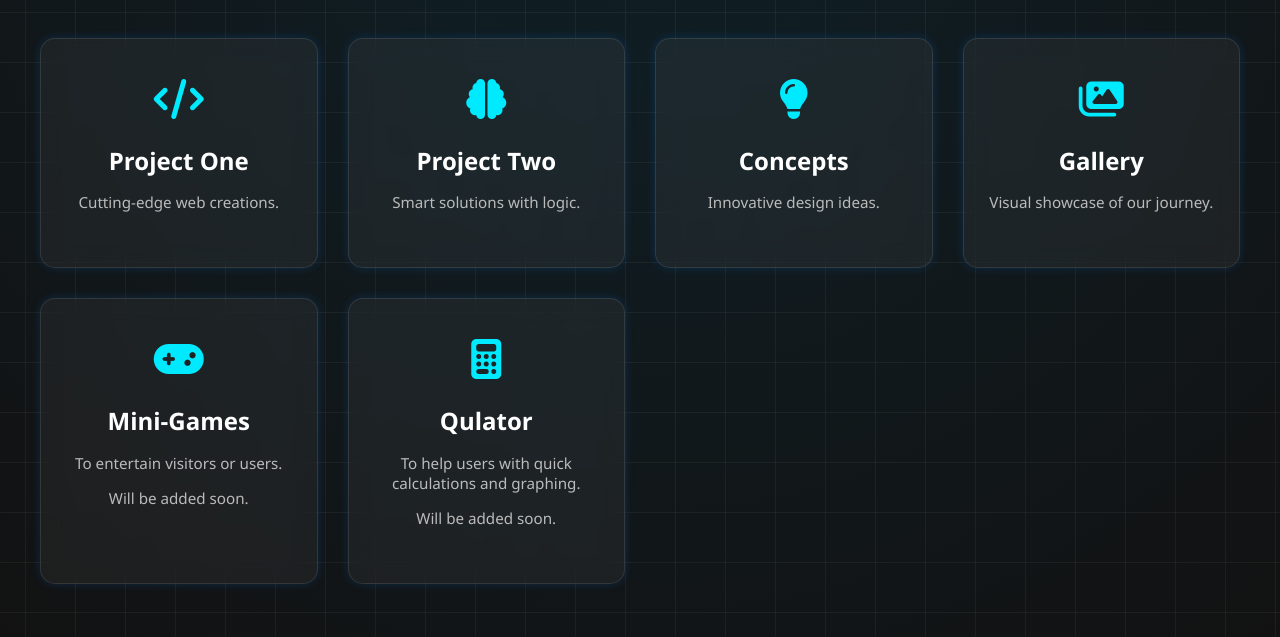
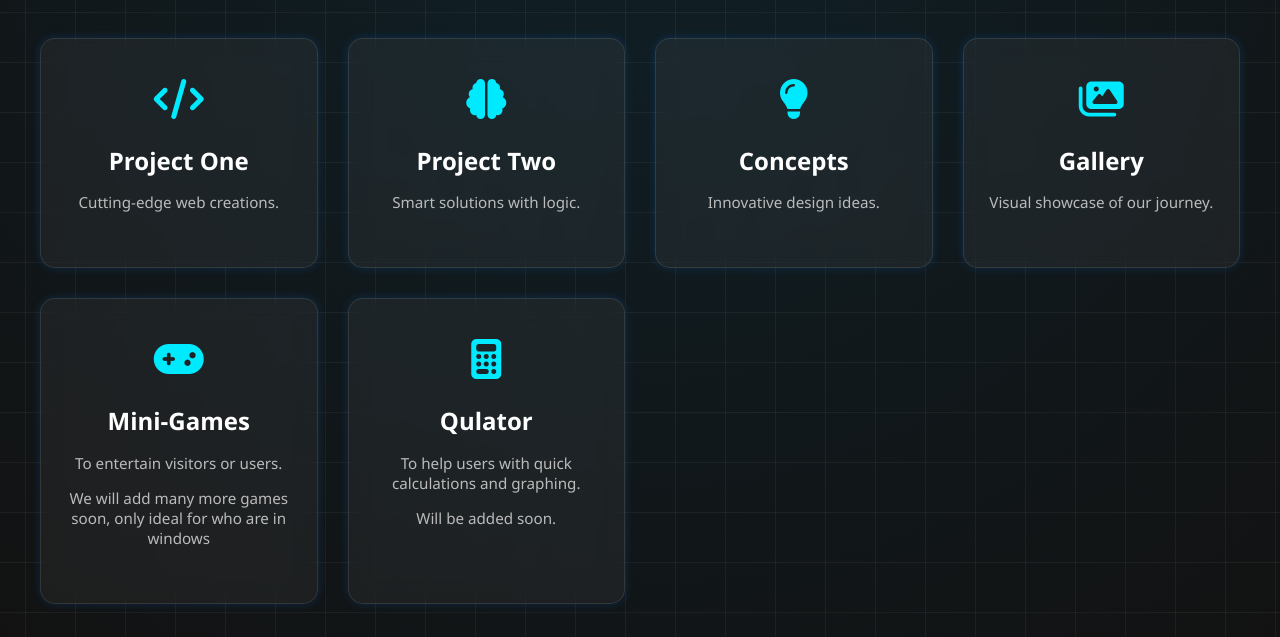
Before and after one commit to ClintJohnryl/CliJo, a plain HTML site: page explore.html in a window 1280 px wide. Shown: the part 163-800 px from the top of the page. Drawn offline with Linux system fonts and the light colour scheme.

Commit message:
Update explore.html

```diff
--- a/explore.html
+++ b/explore.html
@@ -150,7 +150,7 @@
       <i class="fas fa-gamepad"></i>
       <h2>Mini-Games</h2>
       <p>To entertain visitors or users.</p>
-	  <p>Will be added soon.</p>
+	  <p>We will add many more games soon, only ideal for who are in windows</p>
     </div>
   <div class="explore-card" onclick="location.href=''">
       <i class="fas fa-calculator"></i>
```
